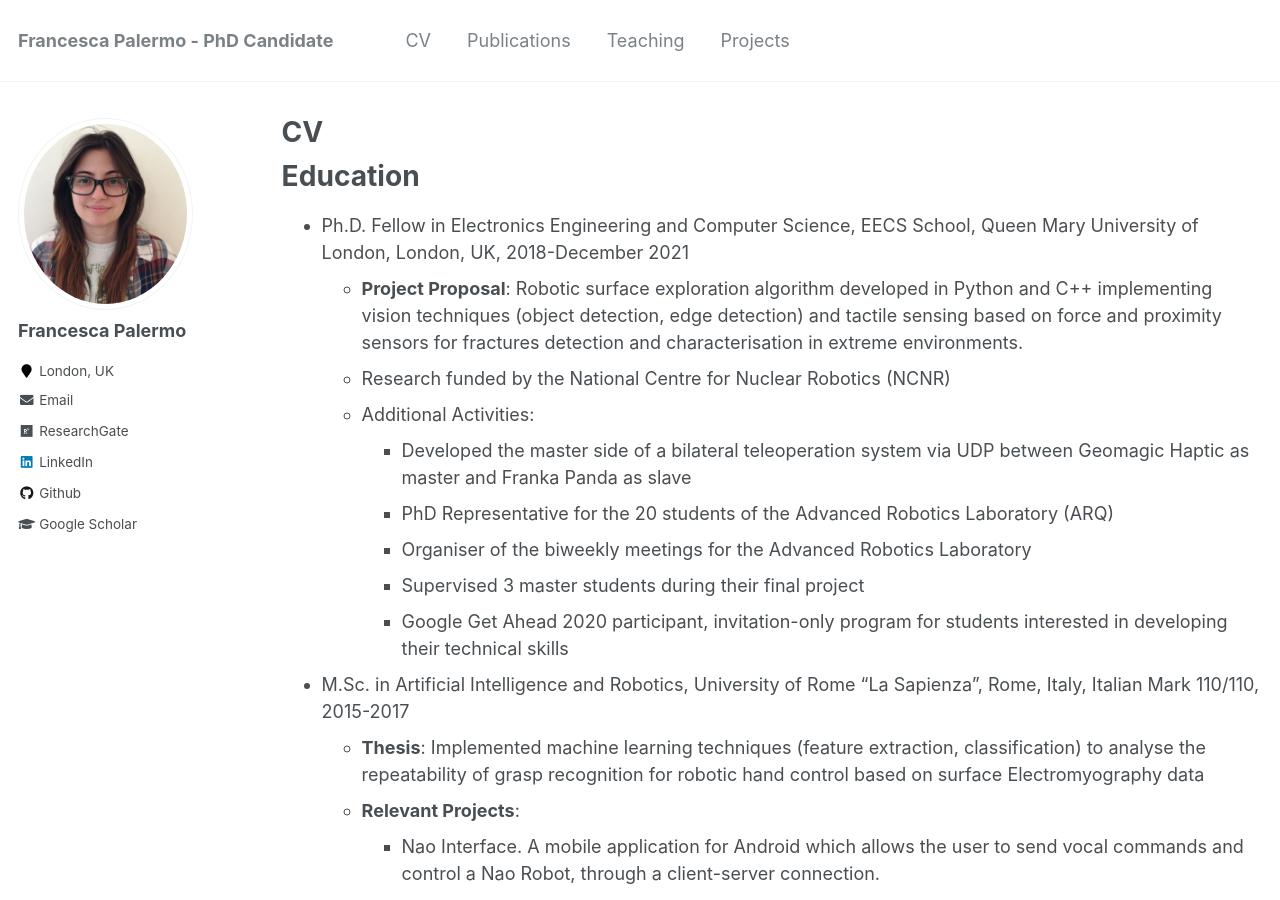
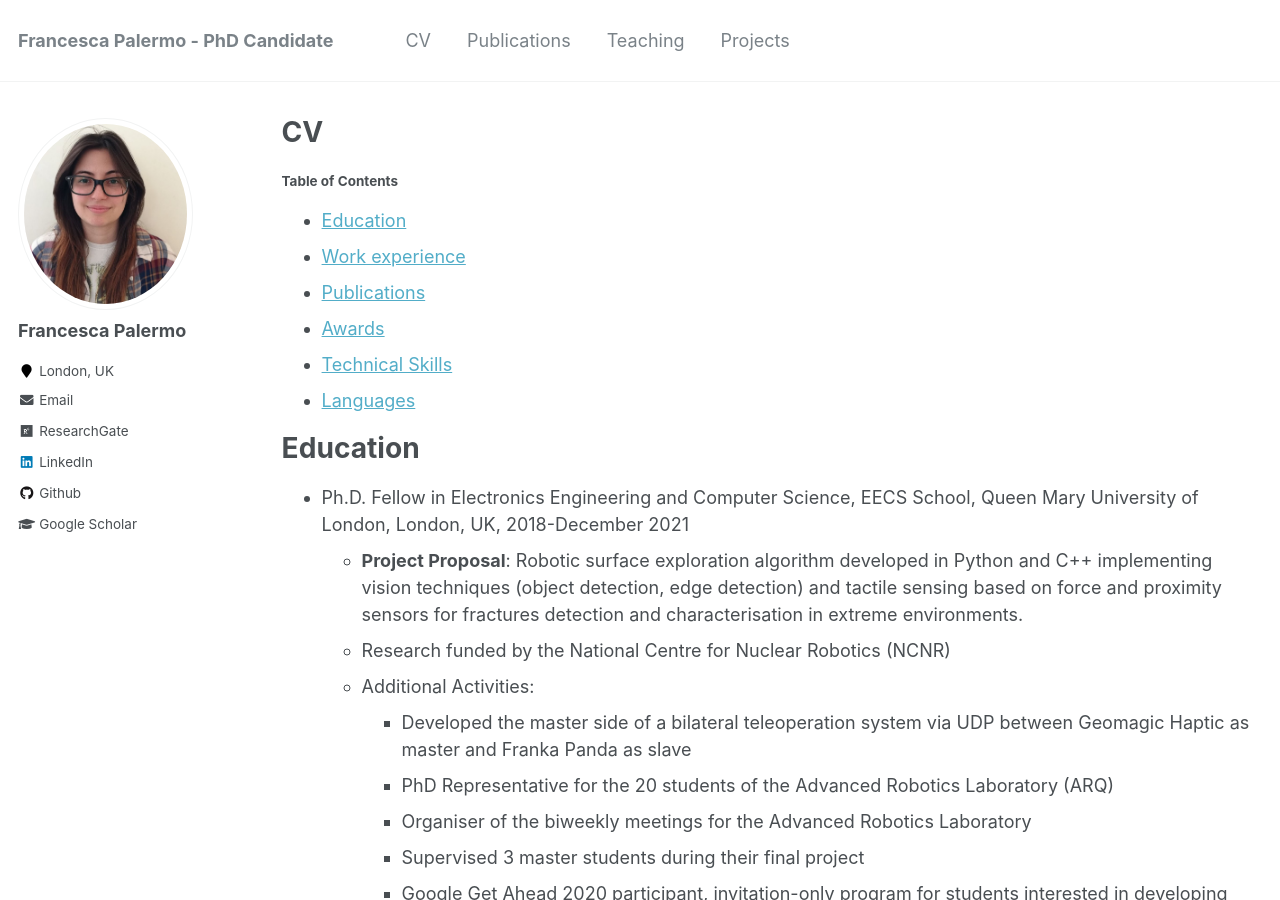
Before and after one commit to francescapalermo/francescapalermo.github.io, a Jekyll site: the page built from _pages/cv.md, in a window 1280 px wide and 900 px high. Built offline with Jekyll 4.4.1, drawn with Linux system fonts in a browser that asks for light colours.

Commit message:
Update cv.md

```diff
--- a/_pages/cv.md
+++ b/_pages/cv.md
@@ -8,6 +8,14 @@ redirect_from:
 ---
 
 {% include base_path %}
+
+##### Table of Contents
+- [Education](#education)
+- [Work experience](#work-experience)
+- [Publications](#publications)
+- [Awards](#awards)
+- [Technical Skills](#technical-skills)
+- [Languages](#languages)
 
 Education
 ======
```
